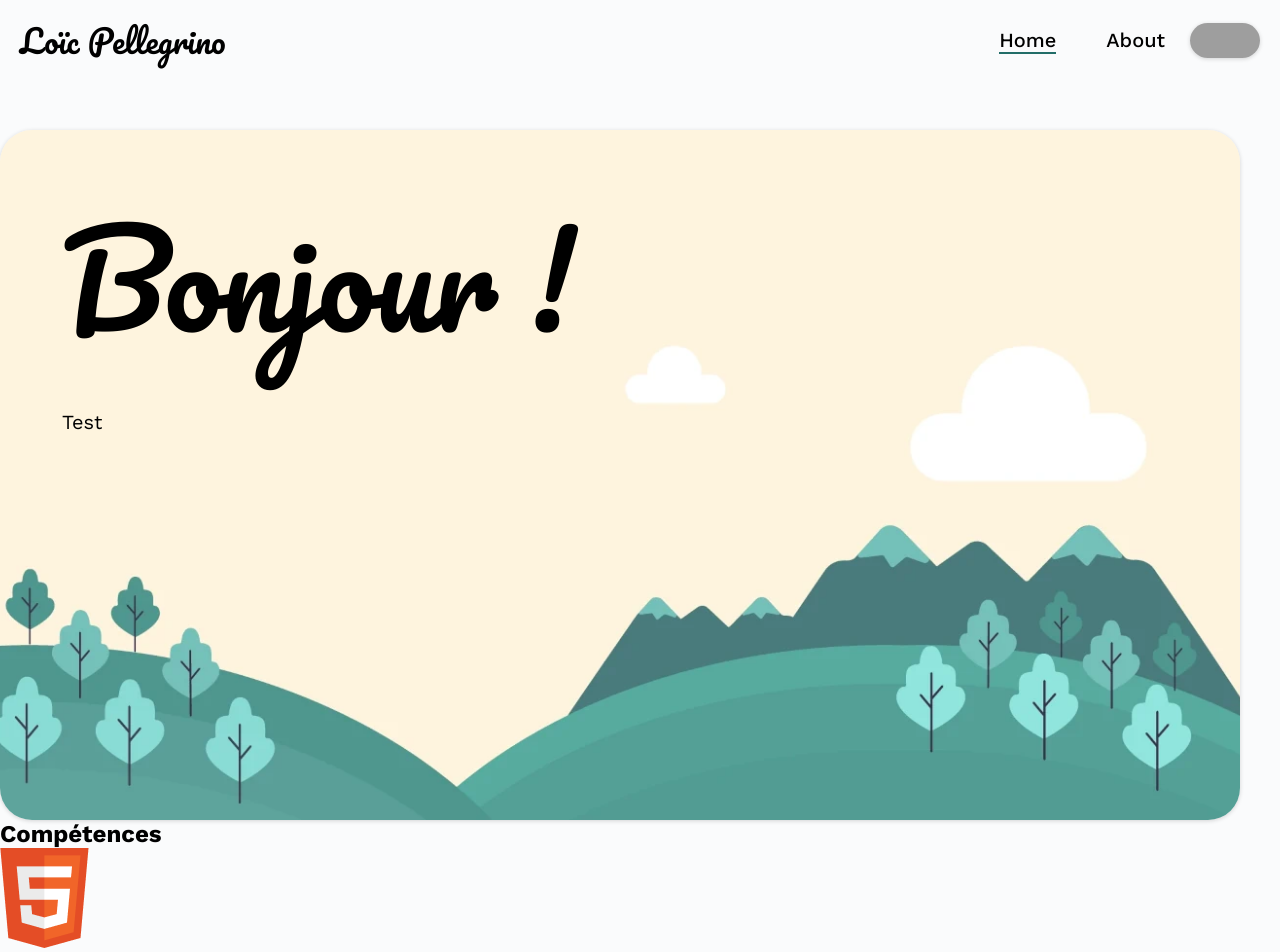
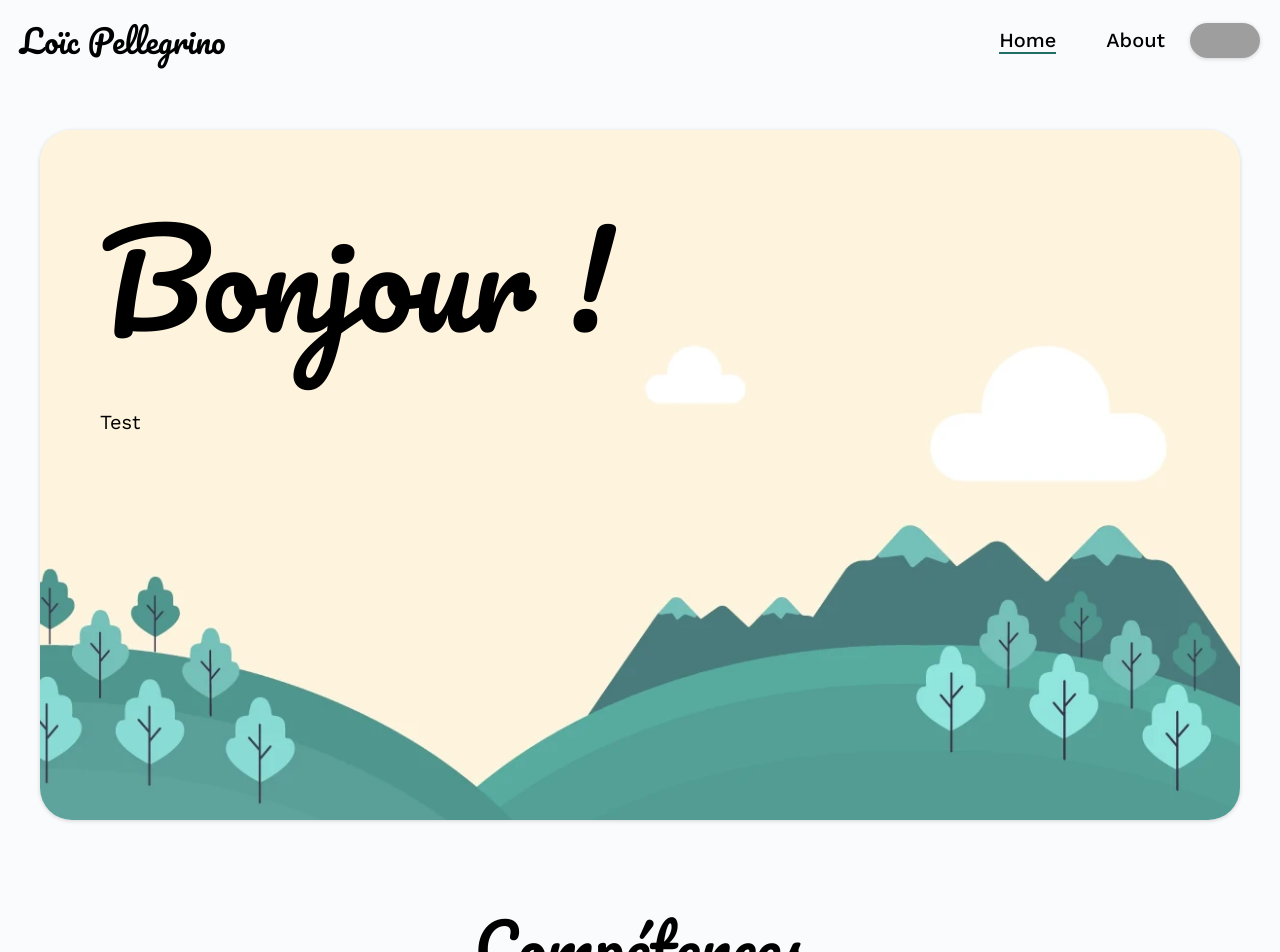
Before and after one commit to BetaPeche/MonPortfolio, a React (Vite) app: page / in a window 1280 px wide. Shown: the top 952 px of the page. Built offline with nearby package versions, Linux system fonts and the light colour scheme; grey boxes are pictures that could not be loaded.

Commit message:
Add main, h1, h2 styles

```diff
--- a/src/styles/_settings.scss
+++ b/src/styles/_settings.scss
@@ -58,9 +58,29 @@ body.dark {
     width: 100%;
     min-height: 100vh;
 }
+
+main {
+    max-width: 1320px;
+    width: calc(100% - 40px);
+    display: flex;
+    flex-direction: column;
+    align-items: center;
+}
+
 li {
     list-style-type: none;
 }
+
 a {
     text-decoration: none;
 }
+
+h1 {
+    @include font-pacifico(128px, 400);
+    margin-bottom: 20px;
+}
+
+h2 {
+    @include font-pacifico(64px, 400);
+    margin: 70px 0px 60px 0px;
+}
```
